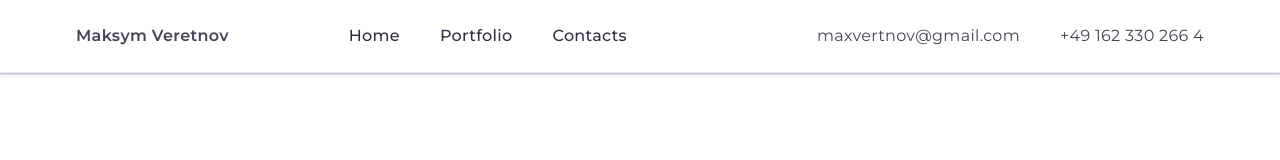
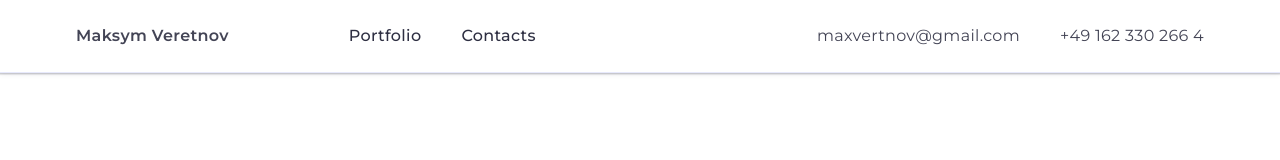
Before and after one commit to vertmaks/personal-website, a plain HTML site: page index.html in a window 1280 px wide. Shown: the top 160 px of the page. Drawn offline with nearby package versions, Linux system fonts and the light colour scheme.

Commit message:
Update index.html, delete home link

```diff
--- a/index.html
+++ b/index.html
@@ -23,9 +23,6 @@
             <nav class="nav">
                 <a class="my-name" href="./index.html">Maksym Veretnov</a>
                 <ul class="header-nav-list">
-                    <li>
-                        <a class="header-nav" href="./index.html">Home</a>
-                    </li>
                     <li>
                         <a class="header-nav" href="#portfolio">Portfolio</a>
                     </li>
```
